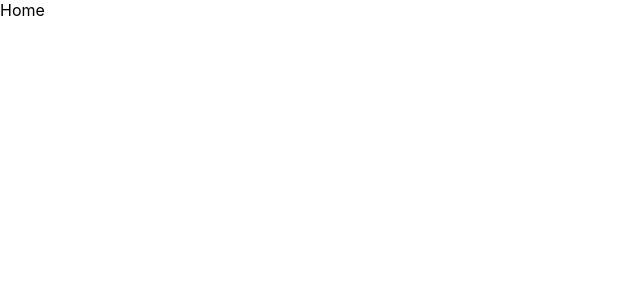
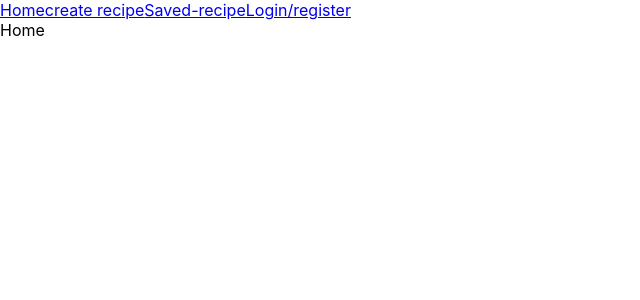
Before and after one commit to picter97/recipe-application, a React (Create React App) app in the folder frontend/: page / in a window 1280 px wide. Shown: the top 300 px of the page, without its empty margins (0-640 px from the left). Built offline with nearby package versions, Linux system fonts and the light colour scheme.

Commit message:
added navbar

```diff
--- a/frontend/src/App.js
+++ b/frontend/src/App.js
@@ -2,15 +2,17 @@
 import './App.css';
 
 import { BrowserRouter as Router, Routes, Route } from 'react-router-dom';
-import {Home} from './pages/home'
-import {CreateRecipe} from './pages/createRecipe'
-import {SavedRecipe} from './pages/savedRecipe'
-import { NotFound}  from './pages/notFound'
+import {Home } from './pages/home';
+import {CreateRecipe } from './pages/createRecipe';
+import {SavedRecipe } from './pages/savedRecipe';
+import { NotFound }  from './pages/notFound';
+import { Navbar } from './components/Navbar';
 
 function App() {
   return (
     <div >
       <Router>
+        <Navbar/>
         <Routes>
           <Route path="/" element={<Home/>}/>
           <Route path="/create-recipe" element={<CreateRecipe/>}/>
--- /dev/null
+++ b/frontend/src/components/Navbar.js
@@ -0,0 +1,12 @@
+import { Link } from "react-router-dom";
+
+export const Navbar = () => {
+  return (
+     <div className="navbar">
+        <Link to="/">Home</Link>
+        <Link to="/create-recipe">create recipe</Link>
+        <Link to="/saved-recipe">Saved-recipe</Link>
+        <Link to="/auth">Login/register</Link>
+     </div>
+  )
+}
```
